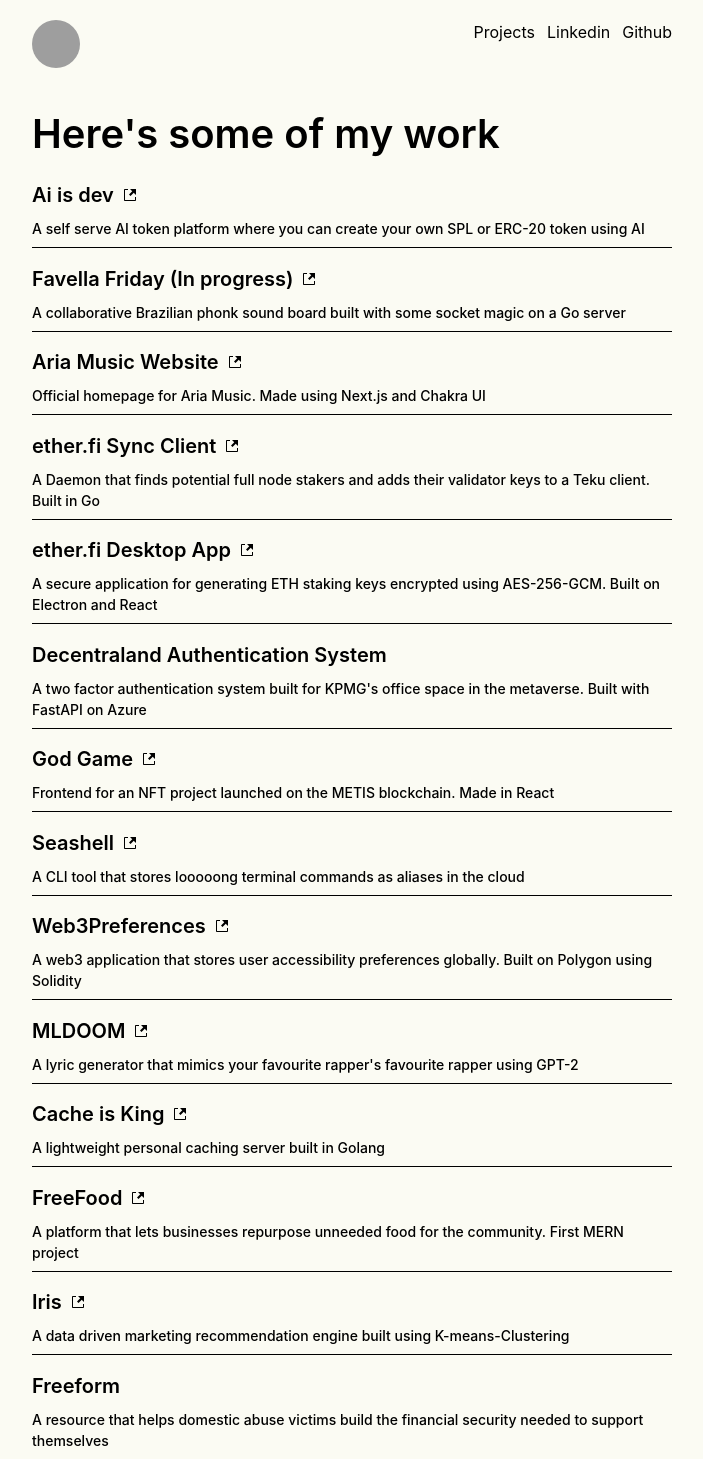
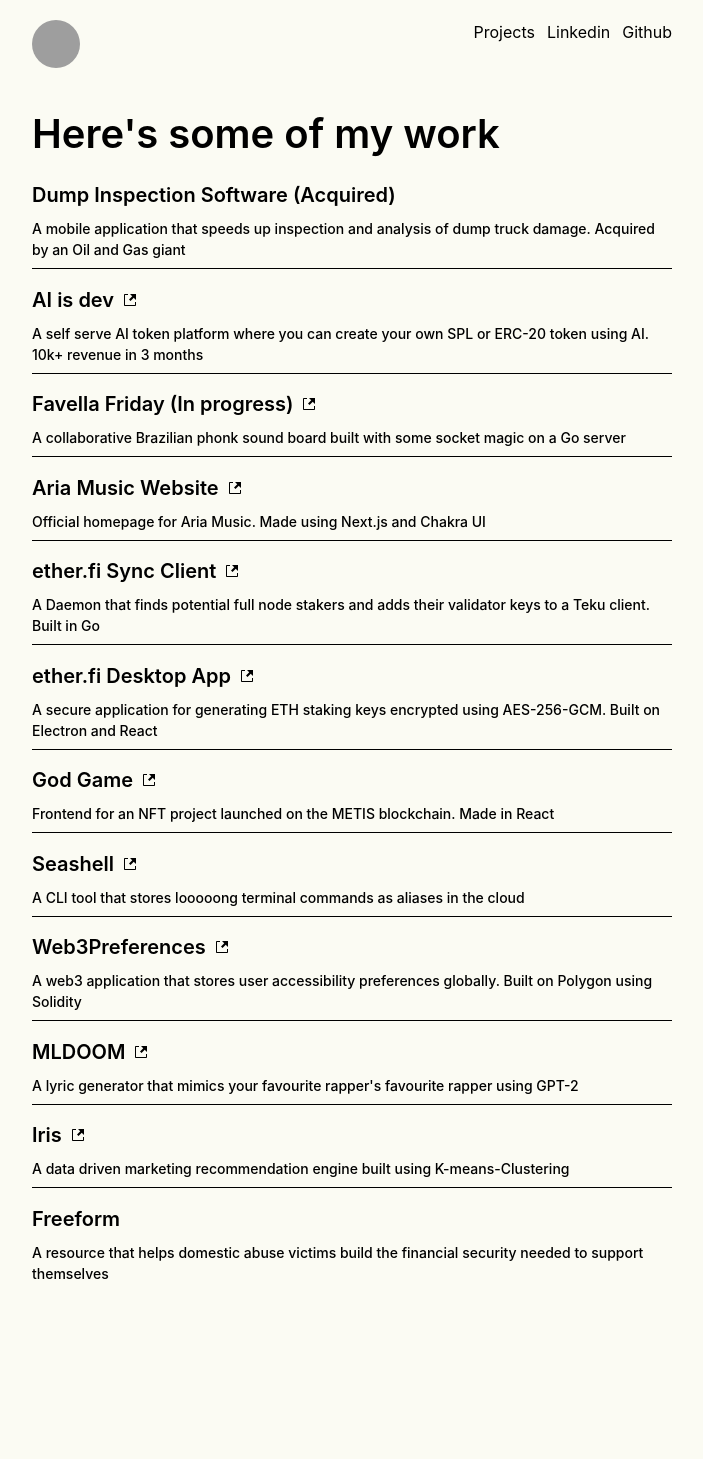
Before and after one commit to dbvora03/portfolio, a Next.js app: page /projects in a window 1280 px wide. Shown: the whole page, without its empty margins (288-991 px from the left). After the commit the page ends 1292 px from the top, so only its background shows below. Built offline with nearby package versions, Linux system fonts and the light colour scheme; grey boxes are pictures that could not be loaded.

Commit message:
make edits

```diff
--- a/src/components/home/HomePageTitle.tsx
+++ b/src/components/home/HomePageTitle.tsx
@@ -7,10 +7,10 @@ const HomePageTitle = () => {
     <Flex justifyContent="space-between" alignItems={"start"} gap={40}>
       <Flex flexDirection="column" maxW={"100%"}>
         <Text color="black" fontWeight="600" fontSize={40}>
-          Hi there, I{"'"}m Dhruv 👋
+          hi, i{"'"}m dhruv 👋
         </Text>
         <Text color="black" fontWeight="600" fontSize={20}>
-          I love building product and building product
+          I build stuff
         </Text>
       </Flex>
     </Flex>
--- a/src/pages/projects/index.tsx
+++ b/src/pages/projects/index.tsx
@@ -1,18 +1,17 @@
-import React, {useState} from 'react'
-import { Text, Flex, Box, Avatar, Divider } from '@chakra-ui/react'
-import Strong from '@/components/home/Strong'
-import projects from "../../utils/projects.json"
-import ProjectItem from '@/components/home/ProjectItem'
-import Header from '@/components/home/Header'
+import React, { useState } from "react";
+import { Text, Flex, Box, Avatar, Divider } from "@chakra-ui/react";
+import Strong from "@/components/home/Strong";
+import projects from "../../utils/projects.json";
+import ProjectItem from "@/components/home/ProjectItem";
+import Header from "@/components/home/Header";
 
 const Projects = () => {
-
-  const [selectedTab, setSelectedTab] = useState<string>("all")
+  const [selectedTab, setSelectedTab] = useState<string>("all");
 
   return (
     <Flex justifyContent="center">
-      <Flex flexDirection={"column"} w="50%" gap={4}>
-        <Header/>
+      <Flex flexDirection={"column"} w={{ base: "80%", lg: "50%" }} gap={4}>
+        <Header />
         <Text color="black" fontWeight="600" fontSize={40}>
           Here{"'"}s some of my work
         </Text>
@@ -26,7 +25,7 @@ const Projects = () => {
         ))}
       </Flex>
     </Flex>
-  )
-}
+  );
+};
 
-export default Projects
+export default Projects;
--- a/src/utils/projects.json
+++ b/src/utils/projects.json
@@ -1,7 +1,13 @@
 [
   {
-    "title": "Ai is dev",
-    "description": "A self serve AI token platform where you can create your own SPL or ERC-20 token using AI",
+    "title": "Dump Inspection Software (Acquired)",
+    "description": "A mobile application that speeds up inspection and analysis of dump truck damage. Acquired by an Oil and Gas giant ",
+    "link": "",
+    "type": "contract"
+  },
+  {
+    "title": "AI is dev",
+    "description": "A self serve AI token platform where you can create your own SPL or ERC-20 token using AI. 10k+ revenue in 3 months",
     "link": "https://aiis.dev/",
     "type": "other"
   },
@@ -29,11 +35,6 @@
     "link": "https://github.com/GadzeFinance/etherfi-desktop"
   },
   {
-    "title": "Decentraland Authentication System",
-    "description": "A two factor authentication system built for KPMG's office space in the metaverse. Built with FastAPI on Azure",
-    "type": "contract"
-  },
-  {
     "title": "God Game",
     "description": "Frontend for an NFT project launched on the METIS blockchain. Made in React",
     "link": "https://godgame.xyz",
@@ -58,18 +59,6 @@
     "type": "personal"
   },
   {
-    "title": "Cache is King",
-    "description": "A lightweight personal caching server built in Golang",
-    "link": "https://github.com/dbvora03/cache-is-king",
-    "type": "project"
-  },
-  {
-    "title": "FreeFood",
-    "description": "A platform that lets businesses repurpose unneeded food for the community. First MERN project",
-    "link": "https://github.com/dbvora03/freefood",
-    "type": "project"
-  },
-  {
     "title": "Iris",
     "description": "A data driven marketing recommendation engine built using K-means-Clustering",
     "link": "https://github.com/dbvora03/Iris",
```
Also changed, not shown: src/components/home/CurrentWork.tsx (+7 -1 lines), src/pages/index.tsx (+4 -4 lines).
